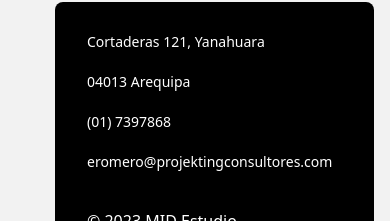
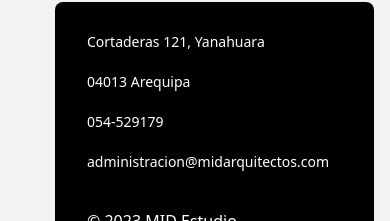
Before and after one commit to cliffdaniel/mid-web, a Next.js app: page / in a window 390 px wide. Both pictures are taken after a click on the picture 344 px from the left and 798 px from the top of the page. Shown: the part 444-665 px from the top of the page. Built offline with nearby package versions, Linux system fonts and the light colour scheme; no server answers; the database is empty.

Commit message:
update phone & email

```diff
--- a/src/components/Footer.tsx
+++ b/src/components/Footer.tsx
@@ -36,10 +36,10 @@
               <p>Cortaderas 121, Yanahuara</p>
               <p>04013 Arequipa</p>
               <p>
-                <a href="tel:(01)7397868" className="text-white">(01) 7397868</a>
+                <a href="tel:054-529179" className="text-white">054-529179</a>
               </p>
               <p>
-                <a href="mailto:eromero@projektingconsultores.com" className="text-white">eromero@projektingconsultores.com</a>
+                <a href="mailto:administracion@midarquitectos.com" className="text-white">administracion@midarquitectos.com</a>
               </p>
             </div>
             <p className="text-white font-medium text-base leading-[26px]">
```
